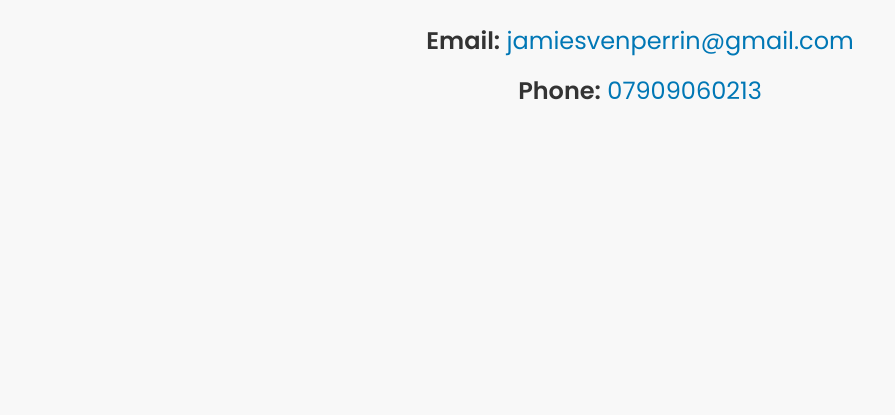
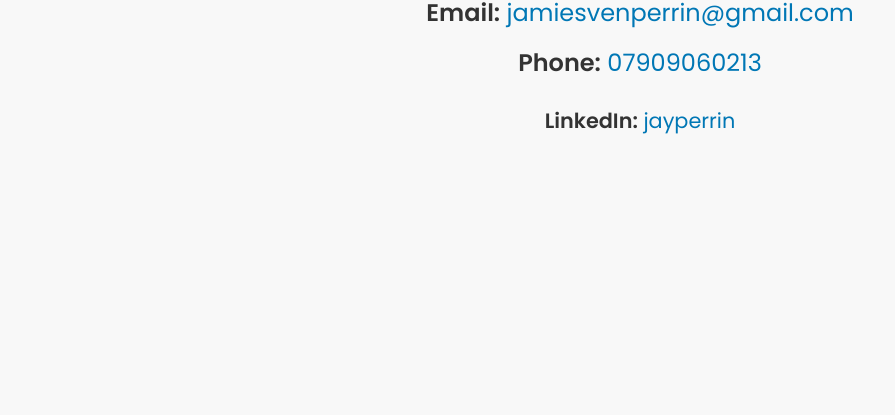
Before and after one commit to jayperrinsocial/jayperrinsocial, a plain HTML site: page contact.html in a window 1280 px wide. Shown: the part 385-800 px from the top of the page, without its empty margins (0-895 px from the left). Drawn offline with Linux system fonts and the light colour scheme.

Commit message:
Update contact.html

```diff
--- a/contact.html
+++ b/contact.html
@@ -63,6 +63,11 @@
     a:hover {
       color: #005580;
     }
+
+    .linkedin {
+      margin-top: 25px;
+      font-size: 1.3rem;
+    }
   </style>
 </head>
 <body>
@@ -74,6 +79,7 @@
     <h1>Get in Touch</h1>
     <p><strong>Email:</strong> <a href="mailto:jamiesvenperrin@gmail.com">jamiesvenperrin@gmail.com</a></p>
     <p><strong>Phone:</strong> <a href="tel:+447909060213">07909060213</a></p>
+    <p class="linkedin"><strong>LinkedIn:</strong> <a href="https://www.linkedin.com/in/jayperrin/" target="_blank">jayperrin</a></p>
   </div>
 
 </body>
```
